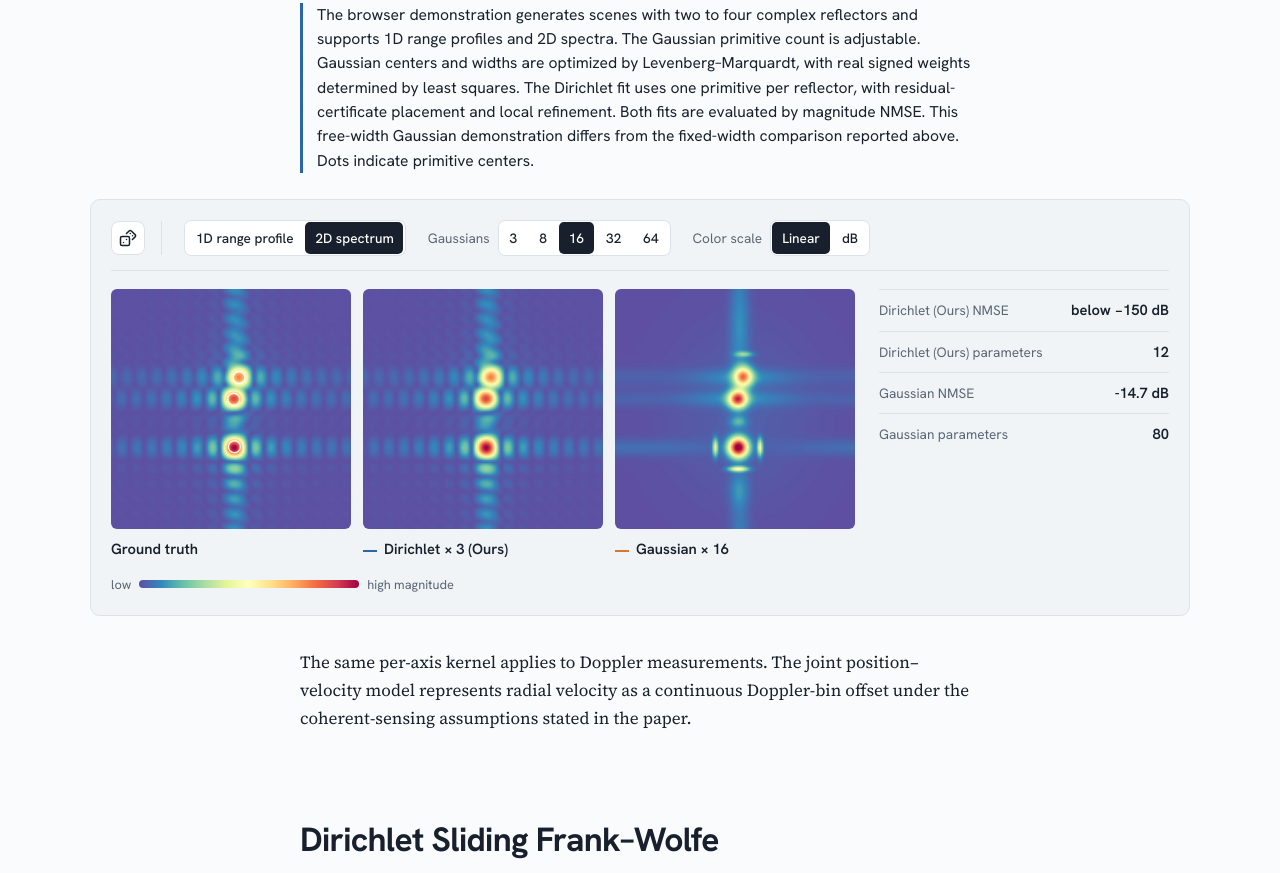
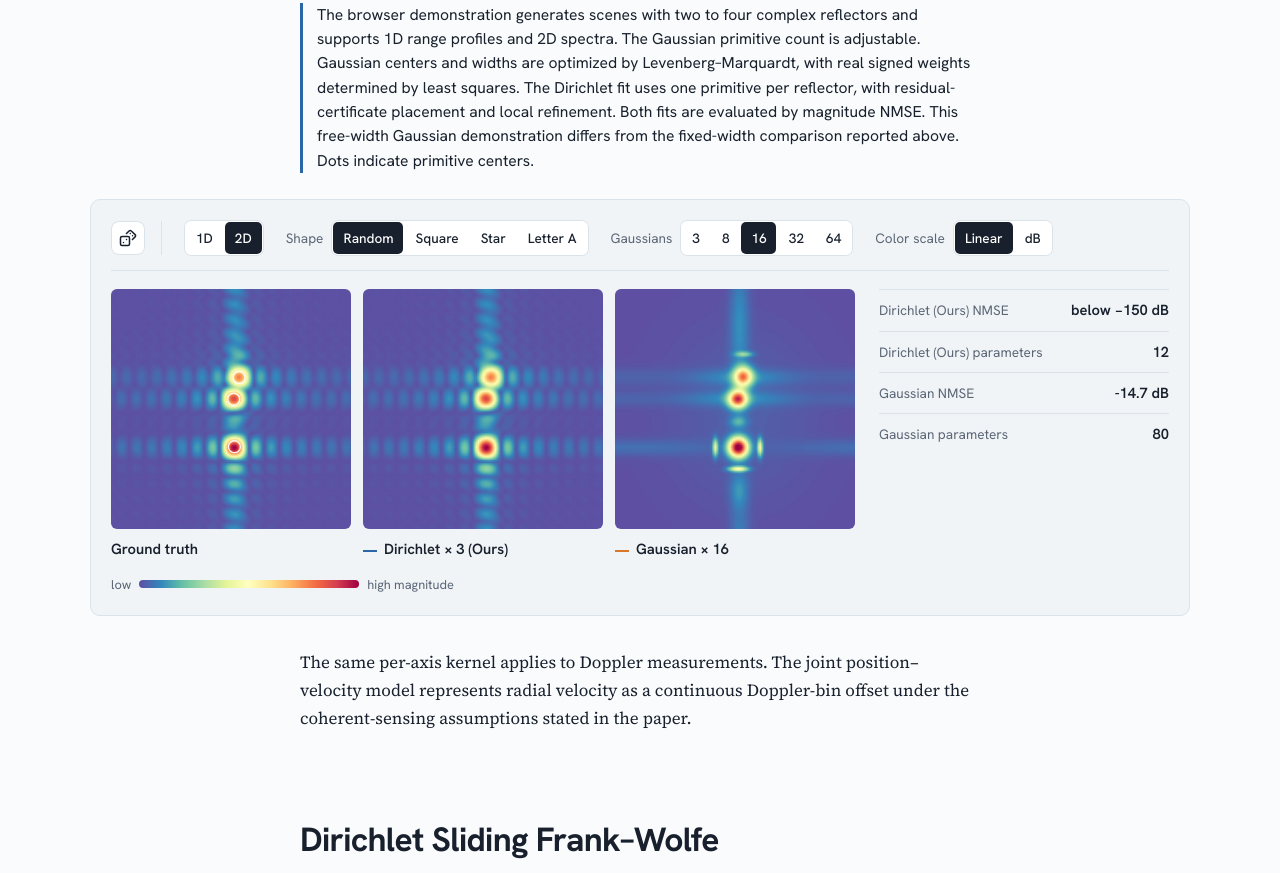
Before and after one commit to Asixa/dirichlet-webpage, a plain HTML site: page index.html in a window 1280 px wide. Shown: the part 6159-7032 px from the top of the page. Drawn offline with Linux system fonts and the light colour scheme.

Commit message:
Add template shapes to the 2D fidelity demo; shorten 1D/2D toggles
- Forward-model fidelity, 2D: Shape option (Random, Square, Star, Letter A)
  using the Race2D templates at 16x16; New ground truth re-randomizes the
  phases of a template; editable reflector cap raised to 24.
- Label the 1D/2D toggles '1D' / '2D' (full names as tooltips) so the
  toolbars fit on one line.

```diff
--- a/index.html
+++ b/index.html
@@ -418,8 +418,17 @@
       <div class="bar-actions"><button type="button" class="icon-btn" data-action="new" aria-label="New ground truth" data-tip="New ground truth"><svg aria-hidden="true"><use href="#i-dice"/></svg></button></div>
       <div class="tool">
         <div class="seg" data-group="dim" role="group" aria-label="Dimension">
-          <button type="button" value="1d" aria-pressed="false">1D range profile</button>
-          <button type="button" value="2d" aria-pressed="true">2D spectrum</button>
+          <button type="button" value="1d" aria-pressed="false" title="1D range profile">1D</button>
+          <button type="button" value="2d" aria-pressed="true" title="2D spectrum">2D</button>
+        </div>
+      </div>
+      <div class="tool">
+        <span class="tool-label" id="fsh-label">Shape</span>
+        <div class="seg" data-group="fitshape" role="group" aria-labelledby="fsh-label">
+          <button type="button" value="random" aria-pressed="true">Random</button>
+          <button type="button" value="square" aria-pressed="false">Square</button>
+          <button type="button" value="star" aria-pressed="false">Star</button>
+          <button type="button" value="A" aria-pressed="false">Letter A</button>
         </div>
       </div>
       <div class="tool">
@@ -508,8 +517,8 @@
       <div class="bar-actions" data-only="1d" hidden><button type="button" class="icon-btn is-primary is-attention" data-action="run" aria-label="Run" data-tip="Run"><svg aria-hidden="true"><use href="#i-play"/></svg></button><button type="button" class="icon-btn" data-action="new" aria-label="New scene" data-tip="New scene"><svg aria-hidden="true"><use href="#i-dice"/></svg></button></div>
       <div class="tool">
         <div class="seg" data-group="dim" role="group" aria-label="Dimension">
-          <button type="button" value="1d" aria-pressed="false">1D profile</button>
-          <button type="button" value="2d" aria-pressed="true">2D spectrum</button>
+          <button type="button" value="1d" aria-pressed="false" title="1D range profile">1D</button>
+          <button type="button" value="2d" aria-pressed="true" title="2D spectrum">2D</button>
         </div>
       </div>
       <div class="tool" data-only="2d">
--- a/static/js/fidelity.js
+++ b/static/js/fidelity.js
@@ -12,7 +12,7 @@
 const Fidelity = (() => {
   const tmp = [0, 0], der = [0, 0];
   // Ground-truth edits share these limits in 1D and 2D.
-  const MIN_REFLECTORS = 1, MAX_REFLECTORS = 6;
+  const MIN_REFLECTORS = 1, MAX_REFLECTORS = 24;
   // Amplitude for a reflector the reader adds: fixed magnitude, random phase.
   function newAmplitude() {
     const ph = Math.random() * 2 * Math.PI;
@@ -543,7 +543,7 @@ function makeFit2D(stage, out) {
   const N = 16;            // bins per axis
   const OS = 3;            // fitting samples per bin per axis (48 x 48)
   const RES = 128;         // display resolution per axis (8 px per bin)
-  let seed = 11, M = 16, scale = "lin";
+  let seed = 11, M = 16, scale = "lin", shape = "random";
   let scene, dfit, gfit, gstate, iter, raf = null;
   const tmp1 = [0, 0], tmp2 = [0, 0];
   const wrap = (d) => d - N * Math.round(d / N);
@@ -566,20 +566,33 @@ function makeFit2D(stage, out) {
   }
 
   // Raw amplitudes plus buildScene(), as in the 1D view, so drags rebuild.
-  function newScene() {
+  // shape "random": 2-4 reflectors with random amplitudes and phases.
+  // Otherwise a template from Race2D (square, star, letter A) with unit
+  // amplitudes; in phase at first, random phases after "New ground truth".
+  function newScene(randomPhase = false) {
     const rand = DS.rng(seed);
+    let C, braw;
+    if (shape === "random") {
       const K = 2 + Math.floor(rand() * 3);
-    const C = [];
+      C = [];
       while (C.length < K) {
         const p = [5 + rand() * 6, 5 + rand() * 6];
         if (C.every((q) => Math.hypot(q[0] - p[0], q[1] - p[1]) > 1.5)) C.push(p);
       }
-    const braw = new Float64Array(K * 2);
+      braw = new Float64Array(K * 2);
       for (let i = 0; i < K; i++) {
         const a = 0.45 + 0.55 * rand(), ph = rand() * 2 * Math.PI;
         braw[i * 2] = a * Math.cos(ph); braw[i * 2 + 1] = a * Math.sin(ph);
       }
-    scene = { K, C, braw };
+    } else {
+      C = Race2D.template(shape, N).map((p) => p.slice());
+      braw = new Float64Array(C.length * 2);
+      for (let i = 0; i < C.length; i++) {
+        const ph = randomPhase ? rand() * 2 * Math.PI : 0;
+        braw[i * 2] = Math.cos(ph); braw[i * 2 + 1] = Math.sin(ph);
+      }
+    }
+    scene = { K: C.length, C, braw };
     buildScene();
   }
   function buildScene() {
@@ -801,9 +814,10 @@ function makeFit2D(stage, out) {
     start(m) { M = m; startFit(); },
     stop() { cancelAnimationFrame(raf); raf = null; },
     isRunning() { return raf !== null; },
-    reseed() { seed = (seed * 48271) % 2147483647; newScene(); },
+    reseed() { seed = (seed * 48271) % 2147483647; newScene(shape !== "random"); },
     redraw() { if (scene) draw(); },
     setScale(v) { scale = v; if (scene) draw(); },
+    setShape(v) { shape = v; newScene(); },
   };
 }
 
@@ -835,6 +849,8 @@ function makeFit2D(stage, out) {
   const countGroup = root.querySelector('[data-group="count"]');
   const scaleGroup = root.querySelector('[data-group="scale"]');
   const scaleTool = scaleGroup.closest(".tool");
+  const shapeGroup = root.querySelector('[data-group="fitshape"]');
+  const shapeTool = shapeGroup.closest(".tool");
   let mode = "2d", M = 16, visible = false, dirty = true;
 
   const press = (group, value) => {
@@ -847,6 +863,7 @@ function makeFit2D(stage, out) {
     if (M > MAX_COUNT[mode]) M = MAX_COUNT[mode];
     press(countGroup, M);
     scaleTool.hidden = mode !== "2d";
+    shapeTool.hidden = mode !== "2d";
   }
   function run() {
     if (!visible) { dirty = true; return; }
@@ -871,6 +888,13 @@ function makeFit2D(stage, out) {
     scale = btn.value; press(scaleGroup, scale);
     if (views["2d"]) views["2d"].setScale(scale);
   });
+  shapeGroup.addEventListener("click", (e) => {
+    const btn = e.target.closest("button");
+    if (!btn) return;
+    press(shapeGroup, btn.value);
+    view("2d").setShape(btn.value);
+    run();
+  });
   root.querySelector('[data-action="new"]').addEventListener("click", () => { view(mode).reseed(); run(); });
   DS.whenVisible(root, (v) => {
     visible = v;
```
Lines whose indentation alone changed are shown as unchanged.
